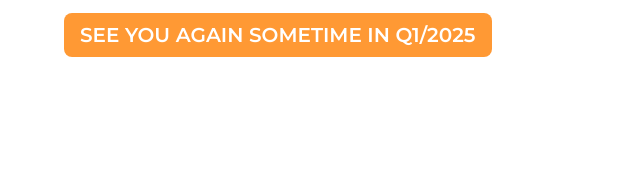
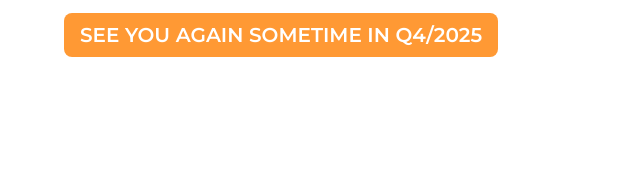
Before and after one commit to PyConTH/pycon-th-2023-www, an Astro site: page / in a window 1280 px wide. Shown: the part 436-619 px from the top of the page, 0-640 px from the left. Built offline with nearby package versions, Linux system fonts and the light colour scheme; Astro itself is replaced by a stand-in of ours.

Commit message:
Update Hero.astro

```diff
--- a/src/components/astro/ui/LandingPage/Hero.astro
+++ b/src/components/astro/ui/LandingPage/Hero.astro
@@ -20,7 +20,7 @@ import AnimatedHeroSvgSideTukTuk from '@components/react/ui/LandingPage/Animated
         </div>
         <div class='flex flex-col items-start mt-4'>
           <div class='flex bg-header-orange text-white font-bold text-xl uppercase rounded-lg px-4 py-2'>
-            See you again sometime in Q1/2025
+            See you again sometime in Q4/2025
           </div>
         </div>
       </div>
```
